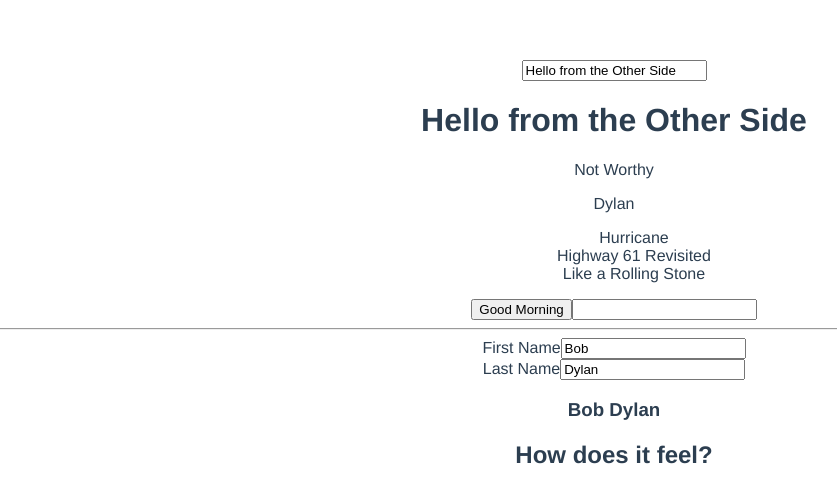
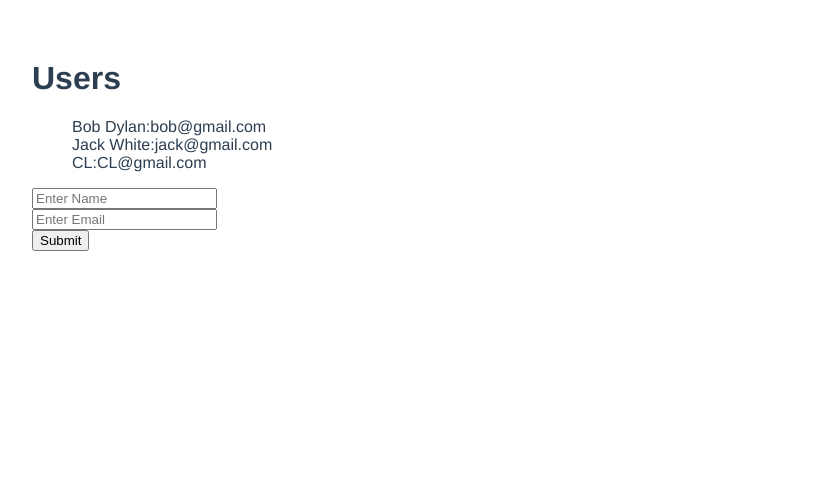
Before and after one commit to alexnortn/neoagents, a Vue app: page / in a window 1280 px wide. Shown: the top 502 px of the page, without its empty margins (26-863 px from the left). Built offline with nearby package versions, Linux system fonts and the light colour scheme.

Commit message:
learned more about how forms + submissions work! So exciting :)

```diff
--- a/src/App.vue
+++ b/src/App.vue
@@ -1,16 +1,18 @@
 <template lang="pug">
   #app
-    test(msg="How does it feel?")
+    users
 </template>
 
 
 <script>
 // import Hello from './components/Hello'
+import Users from './components/Users'
 import Test from './components/Test'
 
 export default {
   name: 'app',
   components: {
+    Users,
     Test
   }
 }
--- /dev/null
+++ b/src/components/Users.vue
@@ -0,0 +1,62 @@
+<template lang="pug">
+  .users
+    h1 Users
+    ul
+      li(v-for="user in users")=`{{user.name + ":" + user.email}}`
+    form(v-on:submit="addUser")
+      input(type="text" v-model="newUser.name" placeholder="Enter Name ")
+      br
+      input(type="text" v-model="newUser.email" placeholder="Enter Email ")
+      br
+      input(type="submit" value="Submit")
+
+</template>
+
+
+<script>
+export default {
+  name: 'users',
+  data () {
+    return {
+      newUser: {},
+      users: [
+        {
+          name: 'Bob Dylan',
+          email: 'bob@gmail.com',
+          contacted: 'false'
+        },
+        {
+          name: 'Jack White',
+          email: 'jack@gmail.com',
+          contacted: 'false'
+        },
+        {
+          name: 'CL',
+          email: 'CL@gmail.com',
+          contacted: 'false'
+        }
+      ]
+    }
+  },
+  methods: {
+    addUser: function (evt) {
+      this.users.push({
+        name: this.newUser.name,
+        email: this.newUser.email,
+        contacted: false
+      })
+      console.log('Add User:' + this.newUser.name)
+      evt.preventDefault()
+    }
+  }
+}
+</script>
+
+
+<style lang="stylus" scoped>
+.users
+  padding-left 50px
+  text-align left
+ul
+  list-style none
+</style>
```
